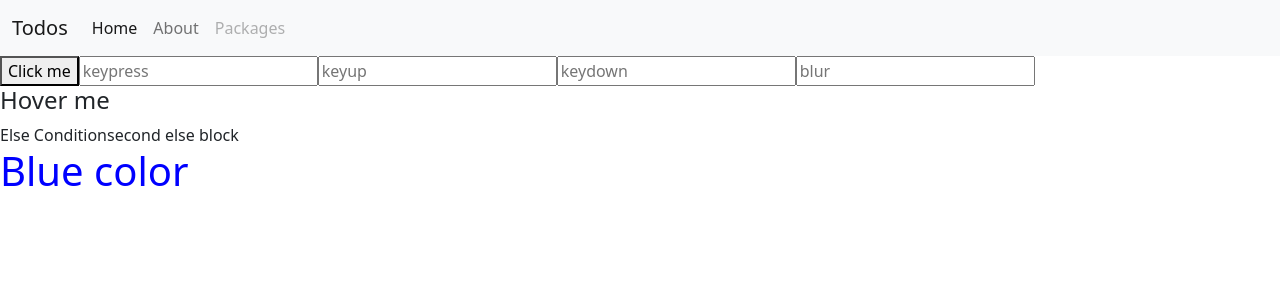
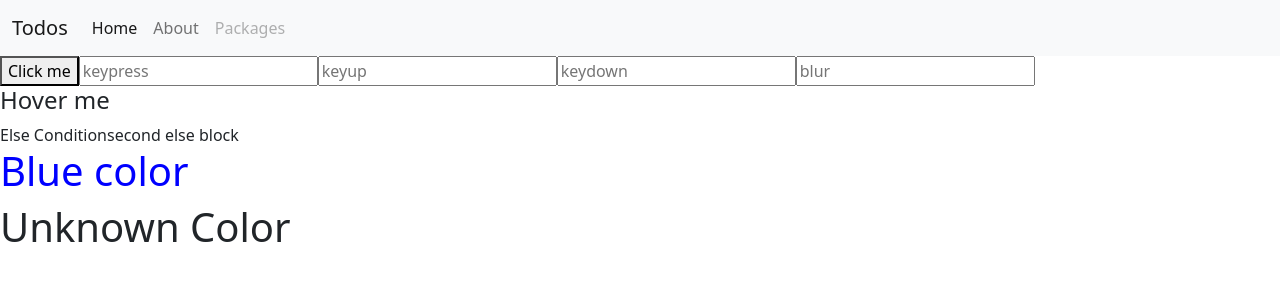
Before and after one commit to AbhinavNmdo/Angular, an Angular app: page / in a window 1280 px wide. Shown: the top 300 px of the page. Built offline with nearby package versions, Linux system fonts and the light colour scheme.

Commit message:
How switch case works in angular with default

```diff
--- a/src/app/MyComponents/user-auth/login/login.component.html
+++ b/src/app/MyComponents/user-auth/login/login.component.html
@@ -27,3 +27,15 @@
 <ng-template [ngIf]="color==='blue'">
     <h1 style="color: blue;">Blue color</h1>
 </ng-template>
+
+<!-- Switch case in angular -->
+<div [ngSwitch]="switchColor">
+    <h1 *ngSwitchCase="'Red'" style="color: Red;">Red Color</h1>
+    <h1 *ngSwitchCase="'Blue'" style="color: Blue;">Blue Color</h1>
+    <h1 *ngSwitchCase="'Green'" style="color: Green;">Green Color</h1>
+    <h1 *ngSwitchCase="'Orange'" style="color: Orange;">Orange Color</h1>
+    <h1 *ngSwitchCase="'Pink'" style="color: Pink;">Pink Color</h1>
+    <h1 *ngSwitchCase="'Gold'" style="color: Gold;">Gold Color</h1>
+    <h1 *ngSwitchCase="'Silver'" style="color: Silver;">Silver Color</h1>
+    <h1 *ngSwitchDefault>Unknown Color</h1>
+</div>
--- a/src/app/MyComponents/user-auth/login/login.component.ts
+++ b/src/app/MyComponents/user-auth/login/login.component.ts
@@ -21,4 +21,5 @@ export class LoginComponent implements OnInit {
   }
   show:null|boolean=false;
   color:string = "blue";
+  switchColor:string="asdf";
 }
```
